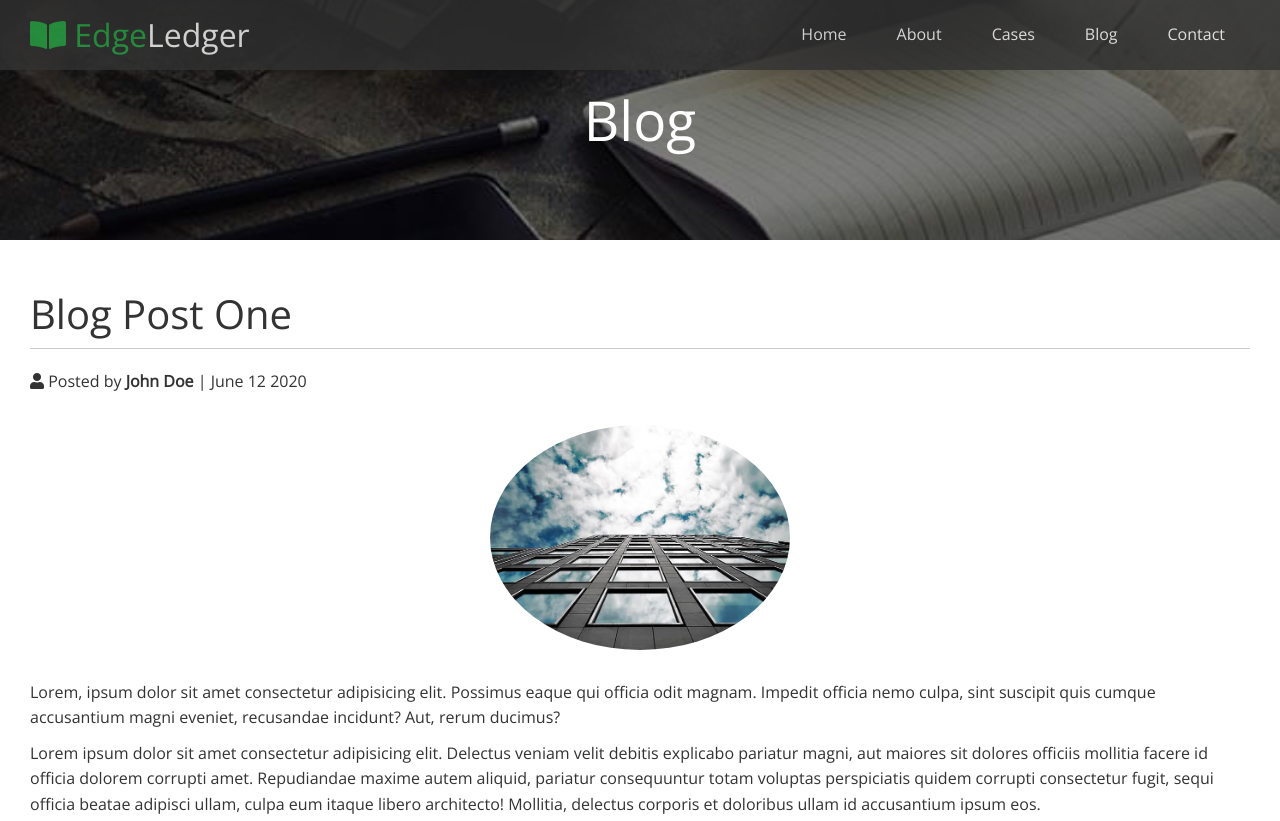
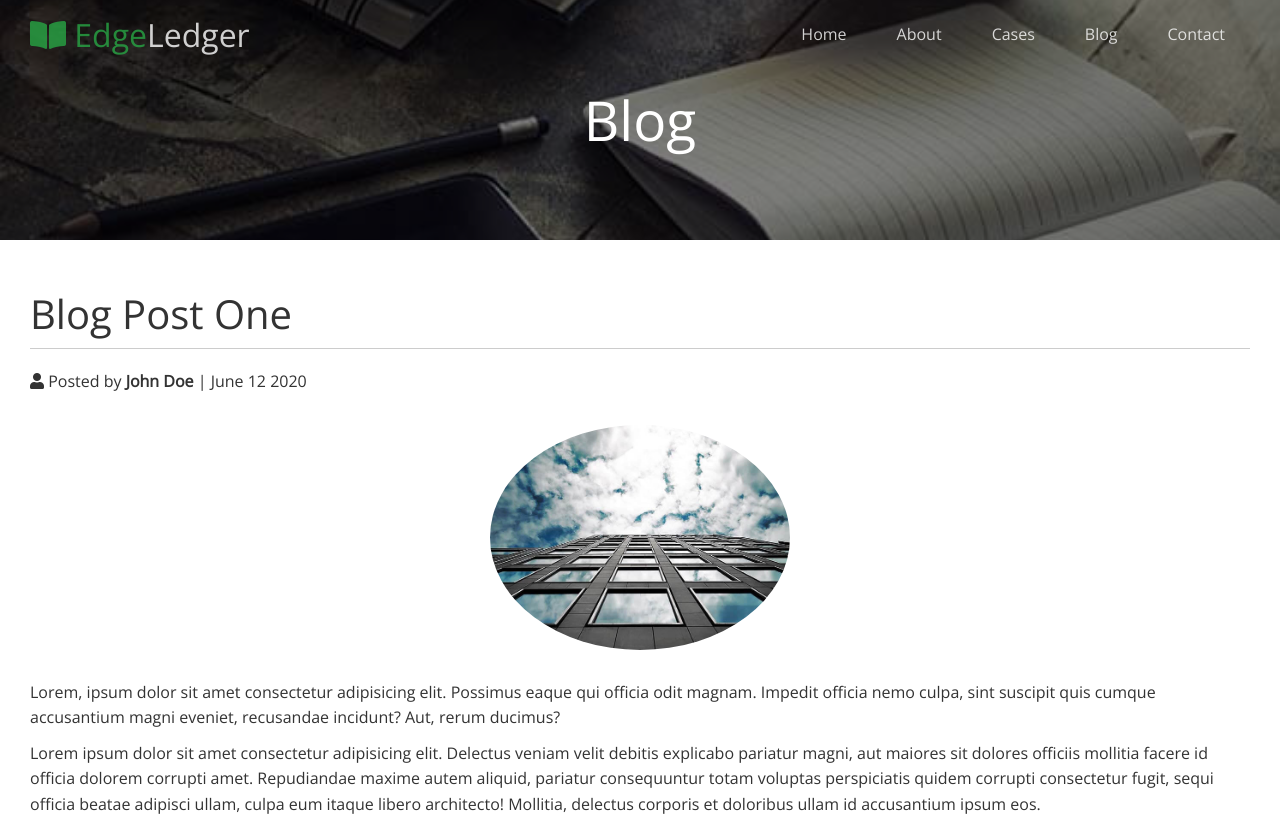
Before and after one commit to jeffreyyau93/EdgeLedger-Financial, a plain HTML site: page post.html in a window 1280 px wide. Shown: the top 821 px of the page. Drawn offline with nearby package versions, Linux system fonts and the light colour scheme.

Commit message:
feat: Add navbar fading & smooth scrolling effects

```diff
--- a/css/style.css
+++ b/css/style.css
@@ -50,6 +50,11 @@ img {
   top: 0px;
   padding: 0 30px;
   z-index: 999;
+  transition: 0.5s;
+}
+
+.navbar.top {
+  background: transparent;
 }
 
 .navbar a {
@@ -240,7 +245,8 @@ img {
     flex-direction: column;
   }
 
-  .flex-columns .column, .flex-grid .column {
+  .flex-columns .column,
+  .flex-grid .column {
     flex: 100%;
     max-width: 100%;
   }
--- a/js/main.js
+++ b/js/main.js
@@ -1,29 +1,26 @@
-// Initialize and add the map
-function initMap() {
-  // Your location
-  const loc = { lat: 25.033964, lng: 121.564468 };
-  // Centered map on location
-  const map = new google.maps.Map(document.querySelector(".map"), {
-    zoom: 14,
-    center: loc
-  });
-  // The marker, positioned at location
-  const marker = new google.maps.Marker({ position: loc, map: map });
-}
+const navbar = document.getElementById("navbar");
+let scrolled = false;
 
-// Sticky menu background
-window.addEventListener("scroll", function() {
-  if (this.window.scrollY > 150) {
-    document.querySelector("#navbar").style.opacity = 0.9;
+window.onscroll = function () {
+  if (window.pageYOffset > 100) {
+    navbar.classList.remove("top");
+    if (!scrolled) {
+      navbar.style.transform = "translateY(-70px)";
+    }
+    setTimeout(() => {
+      navbar.style.transform = "translateY(0)";
+      scrolled = true;
+    }, 200);
   } else {
-    document.querySelector("#navbar").style.opacity = 1;
+    navbar.classList.add("top");
+    scrolled = false;
   }
-});
+};
 
 // Smooth Scrolling
-$("#navbar a, .btn").on("click", function(event) {
+$("#navbar a, .btn").on("click", function (e) {
   if (this.hash !== "") {
-    event.preventDefault();
+    e.preventDefault();
     const hash = this.hash;
     $("html, body").animate({ scrollTop: $(hash).offset().top - 100 }, 800);
   }
--- a/post.html
+++ b/post.html
@@ -15,7 +15,7 @@
   </head>
   <body id="home">
     <header class="hero blog">
-      <div id="navbar" class="navbar">
+      <div id="navbar" class="navbar top">
         <h1 class="logo">
           <span class="text-primary"><i class="fas fa-book-open"></i> Edge</span
           >Ledger
@@ -42,16 +42,32 @@
           <i class="fas fa-user"></i> Posted by <strong>John Doe</strong> | June
           12 2020
         </p>
-        <img src="img/blog/blog1.jpg" alt="">
+        <img src="img/blog/blog1.jpg" alt="" />
         <p>
           Lorem, ipsum dolor sit amet consectetur adipisicing elit. Possimus
           eaque qui officia odit magnam. Impedit officia nemo culpa, sint
           suscipit quis cumque accusantium magni eveniet, recusandae incidunt?
           Aut, rerum ducimus?
         </p>
-        <p>Lorem ipsum dolor sit amet consectetur adipisicing elit. Delectus veniam velit debitis explicabo pariatur magni, aut maiores sit dolores officiis mollitia facere id officia dolorem corrupti amet. Repudiandae maxime autem aliquid, pariatur consequuntur totam voluptas perspiciatis quidem corrupti consectetur fugit, sequi officia beatae adipisci ullam, culpa eum itaque libero architecto! Mollitia, delectus corporis et doloribus ullam id accusantium ipsum eos.</p>
-        <p>Lorem ipsum dolor sit amet consectetur adipisicing elit. Numquam voluptatum optio harum quae magnam, saepe dolores maxime assumenda laboriosam sequi officia, ex quia molestiae facere aut! Amet corrupti quidem tempore porro aliquid doloribus blanditiis quia ex exercitationem, assumenda voluptatibus quos perferendis sint. Vel error, dolorum atque adipisci in voluptates totam?</p>
+        <p>
+          Lorem ipsum dolor sit amet consectetur adipisicing elit. Delectus
+          veniam velit debitis explicabo pariatur magni, aut maiores sit dolores
+          officiis mollitia facere id officia dolorem corrupti amet. Repudiandae
+          maxime autem aliquid, pariatur consequuntur totam voluptas
+          perspiciatis quidem corrupti consectetur fugit, sequi officia beatae
+          adipisci ullam, culpa eum itaque libero architecto! Mollitia, delectus
+          corporis et doloribus ullam id accusantium ipsum eos.
+        </p>
+        <p>
+          Lorem ipsum dolor sit amet consectetur adipisicing elit. Numquam
+          voluptatum optio harum quae magnam, saepe dolores maxime assumenda
+          laboriosam sequi officia, ex quia molestiae facere aut! Amet corrupti
+          quidem tempore porro aliquid doloribus blanditiis quia ex
+          exercitationem, assumenda voluptatibus quos perferendis sint. Vel
+          error, dolorum atque adipisci in voluptates totam?
+        </p>
       </section>
+    </main>
 
     <footer class="footer bg-dark">
       <div class="social">
@@ -62,6 +78,7 @@
       </div>
       <p>Copyright &copy; 2020 - EdgeLedger</p>
     </footer>
-    </main>
+
+    <script src="js/main.js"></script>
   </body>
 </html>
```
Also changed, not shown: blog.html (+4 -2 lines), index.html (+9 -2 lines). Lines whose indentation alone changed are shown as unchanged.
